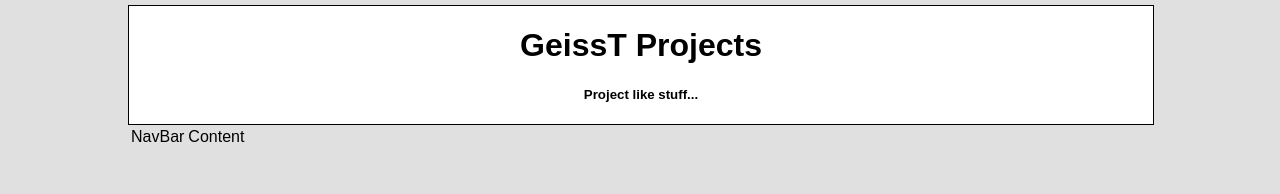
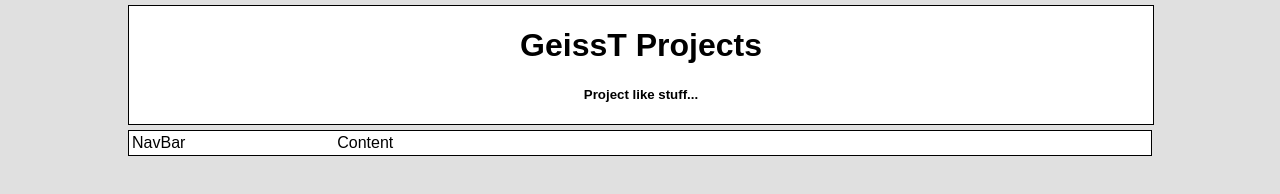
Before and after one commit to toddhainsworth/GeissTPage, a plain HTML site: page index.html in a window 1280 px wide. Drawn offline with Linux system fonts and the light colour scheme.

Commit message:
change a few styles

```diff
--- a/style/style.css
+++ b/style/style.css
@@ -1,5 +1,5 @@
 body {
-	font-family: "Arial";
+    font-family: "Arial";
     background-color: #E0E0E0;
     width: 80%;
     margin: 0 auto;
@@ -11,3 +11,14 @@ body {
     background-color: #ffffff;
     width: 100%;
 }
+
+table {
+    margin-top: 5px;
+    /* width: 100%; */
+    border: 1px solid;
+    background-color: #ffffff;
+}
+
+.tableWidthChange {
+    width: 100%;
+}
```
